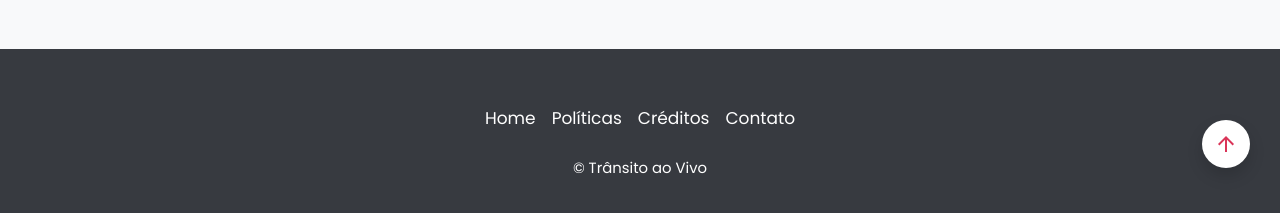
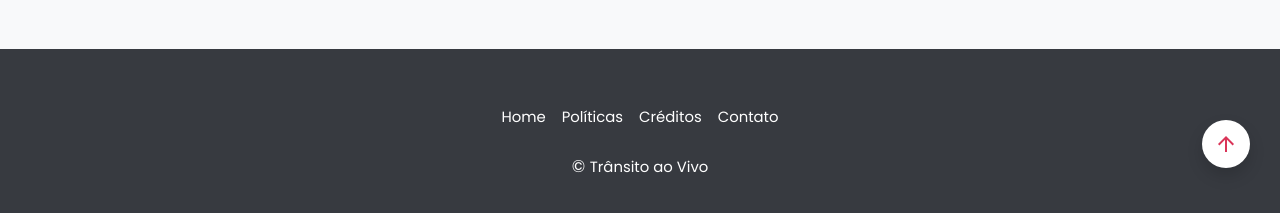
Before and after one commit to Sergio-Damm/transitoaovivo, a Jekyll site: the page built from index.html, in a window 1280 px wide and 900 px high, scrolled down 3108 px. Shown: the part 672-885 px from the top of the window. Built offline with Jekyll 4.4.1, drawn with Linux system fonts in a browser that asks for light colours; comment, search, counter and statistics services are not loaded.

Commit message:
footer <small>

```diff
--- a/_layouts/default.html
+++ b/_layouts/default.html
@@ -272,13 +272,13 @@
 	<div class='container'>
 		<footer class='py-5' id='my-footer'>
 			<ul class='fs-sm nav justify-content-center'>
-				<li class='nav-item'><a class='text-white small text-muted link-navbar nav-link px-2' href='{{ site.baseurl }}/'>Home</a></li>
-				<li class='nav-item'><a class='text-white small text-muted link-navbar nav-link px-2' href="{{ site.baseurl }}/politicas/">Políticas</a></li>
-				<li class='nav-item'><a class='text-white small text-muted link-navbar nav-link px-2' href='{{ site.baseurl }}/creditos/'>Créditos</a></li>
-				<li class='nav-item'><a class='text-white small text-muted link-navbar nav-link px-2' href='mailto:transitoaovivo.contato@gmail.com'>Contato</a></li>
+				<li class='nav-item'><small><a class='text-white text-muted link-navbar nav-link px-2' href='{{ site.baseurl }}/'>Home</a></small></li>
+				<li class='nav-item'><small><a class='text-white small text-muted link-navbar nav-link px-2' href="{{ site.baseurl }}/politicas/">Políticas</a></small></li>
+				<li class='nav-item'><small><a class='text-white small text-muted link-navbar nav-link px-2' href='{{ site.baseurl }}/creditos/'>Créditos</a></small></li>
+				<li class='nav-item'><small><a class='text-white small text-muted link-navbar nav-link px-2' href='mailto:transitoaovivo.contato@gmail.com'>Contato</a></small></li>
 			</ul>
 			<ul class='fs-sm nav justify-content-center'>
-				<li class='pt-3 text-white small text-muted'>&#169; Trânsito ao Vivo</li>
+				<li class='pt-3 text-white text-muted'>&#169; <small>Trânsito ao Vivo</small></li>
 			</ul>
 		</footer>
 	</div>
```
